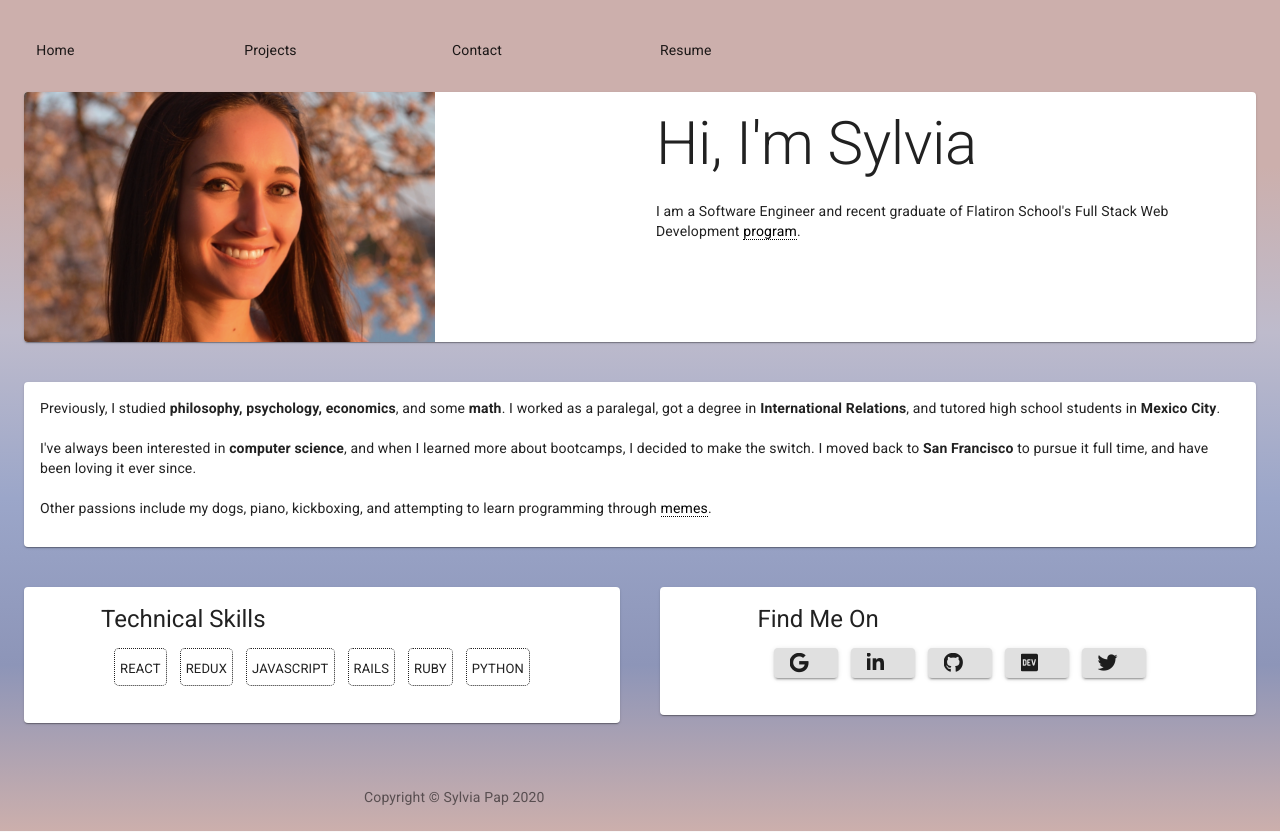
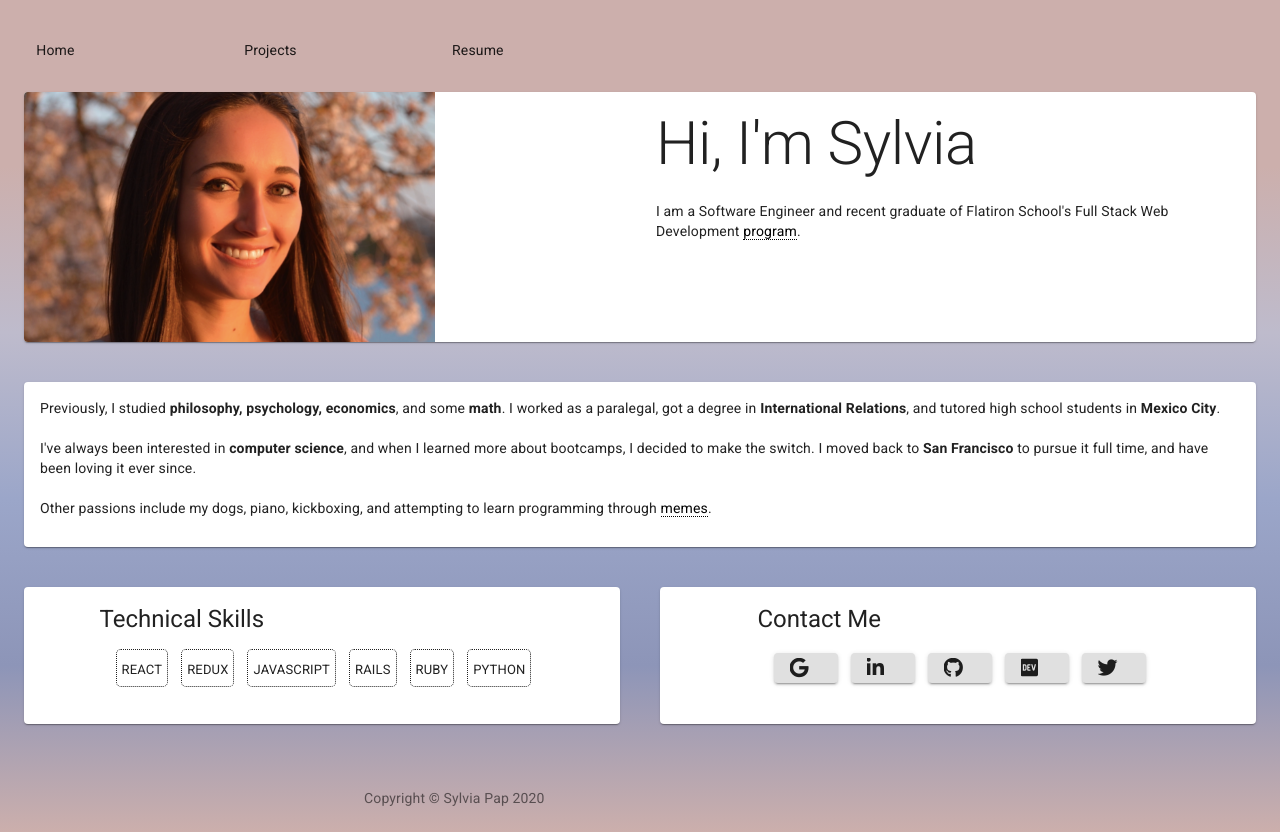
Before and after one commit to sylviapap/personal-site-react, a React (Create React App) app: page / in a window 1280 px wide. Built offline with nearby package versions, Linux system fonts and the light colour scheme.

Commit message:
Remove contact from nav; change 'find' to 'contact' on main page

```diff
--- a/src/components/Nav.js
+++ b/src/components/Nav.js
@@ -30,12 +30,6 @@ export default function Nav() {
           </Link>
         </Grid>
         <Grid item xs={2}>
-          <Link component={RouterLink} to="/contact"
-          variant="body2" color="inherit">
-          Contact
-          </Link>
-        </Grid>
-        <Grid item xs={2}>
           <Link href="resume.pdf"
           variant="body2" color="inherit">
           Resume
--- a/src/pages/Contact.js
+++ b/src/pages/Contact.js
@@ -31,11 +31,9 @@ export default function Contact() {
     <div className={classes.root}>
       <Grid container spacing={3} justify="space-evenly" xs={12} >
         <Grid item xs={12}>
-          <Paper className={classes.paper}>
             <Typography variant="h2" component="h2" gutterBottom>
               Contact Me
             </Typography>
-          </Paper>
         </Grid>
         {items.map(item => <Grid item>
           <Paper className={classes.paper}>
--- a/src/pages/Home.js
+++ b/src/pages/Home.js
@@ -22,7 +22,8 @@ const useStyles = makeStyles({
     display: "flex",
     flexWrap: "wrap",
     justifyContent: "space-around",
-    alignItems: "center"
+    alignItems: "center",
+    minHeight: "65px"
   },
   media: {
     width: "100%",
@@ -37,7 +38,7 @@ const useStyles = makeStyles({
     borderStyle: "dotted",
     borderRadius: "5px",
     padding: "5px",
-    margin: "5px"
+    margin: "5px 5px 5px 8px"
   },
   items: {
     margin: "5px 5px 5px 8px",
@@ -114,7 +115,7 @@ export default function Home() {
         <Card className={classes.paper}>
           <CardContent>
             <Typography variant="h5" component="h2">
-              Find Me On
+              Contact Me
             </Typography>
             <CardActions className={classes.paper}>
               {contactItems.map(item => <Button
```
